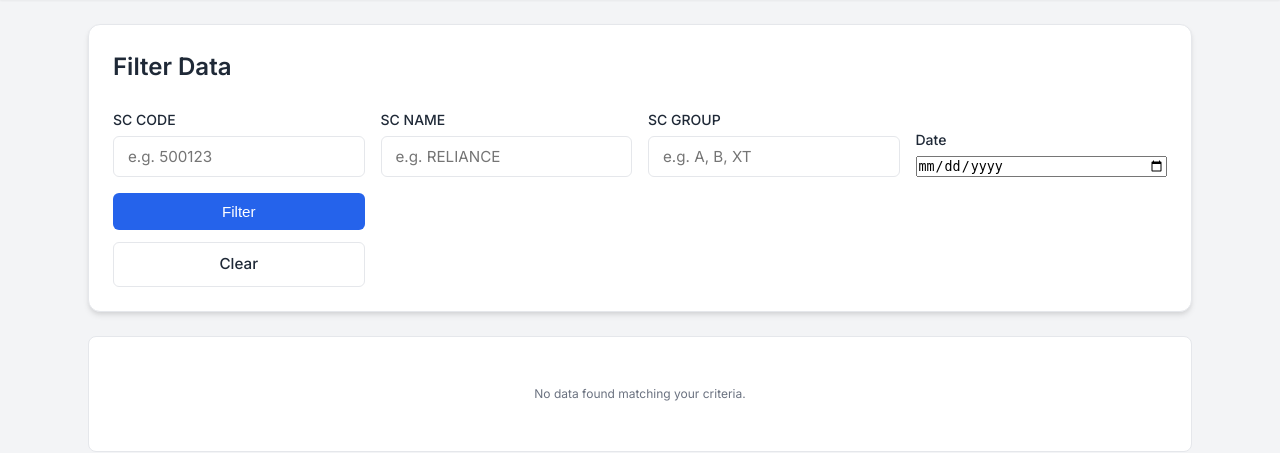
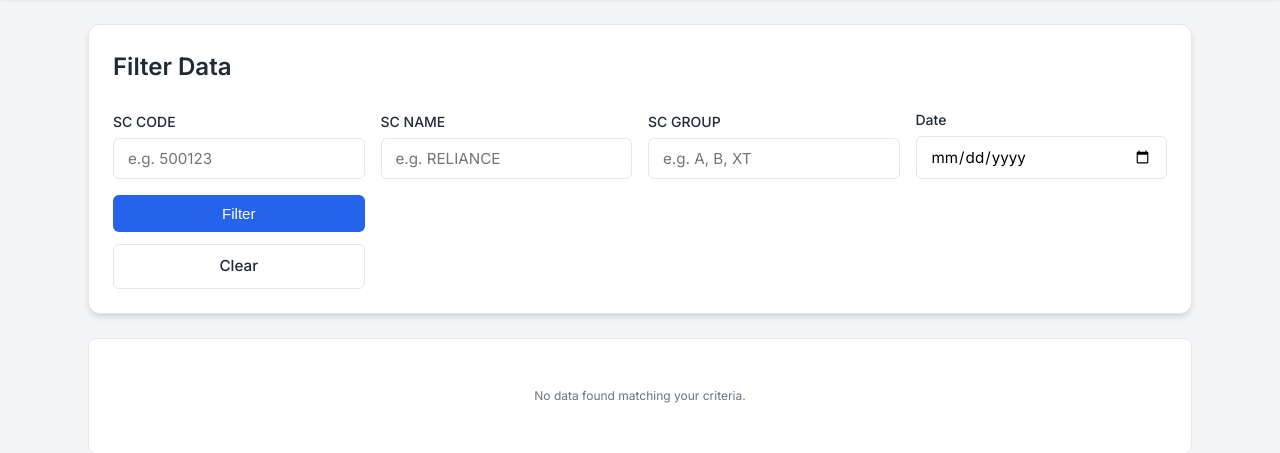
Before and after one commit to rahulpraj10/stock_tracker_v2, a Flask app: page / in a window 1280 px wide. Shown: the part 64-517 px from the top of the page. Run offline with Flask 3, Linux system fonts and the light colour scheme; data that the repository does not hold is empty.

Commit message:
RAHUL:12/02/2026- CSS Changes

```diff
--- a/templates/base.html
+++ b/templates/base.html
@@ -132,7 +132,9 @@
             color: var(--text-main);
         }
 
-        input[type="text"] {
+        input[type="text"],
+        input[type="date"],
+        input[type="number"] {
             padding: 10px 14px;
             border: 1px solid var(--border-color);
             border-radius: 6px;
@@ -142,7 +144,9 @@
             font-family: inherit;
         }
 
-        input[type="text"]:focus {
+        input[type="text"]:focus,
+        input[type="date"]:focus,
+        input[type="number"]:focus {
             border-color: var(--primary-color);
             box-shadow: 0 0 0 3px rgba(37, 99, 235, 0.1);
         }
```
